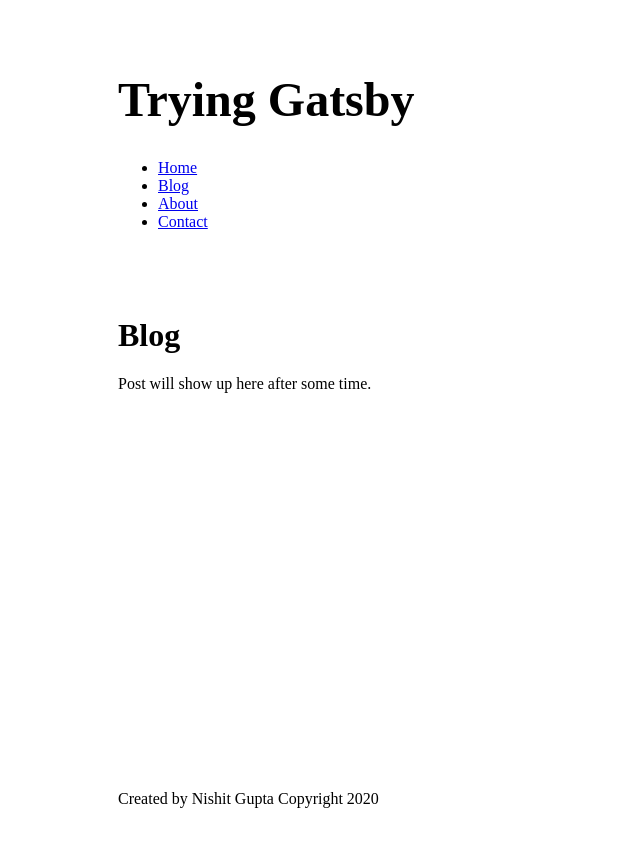
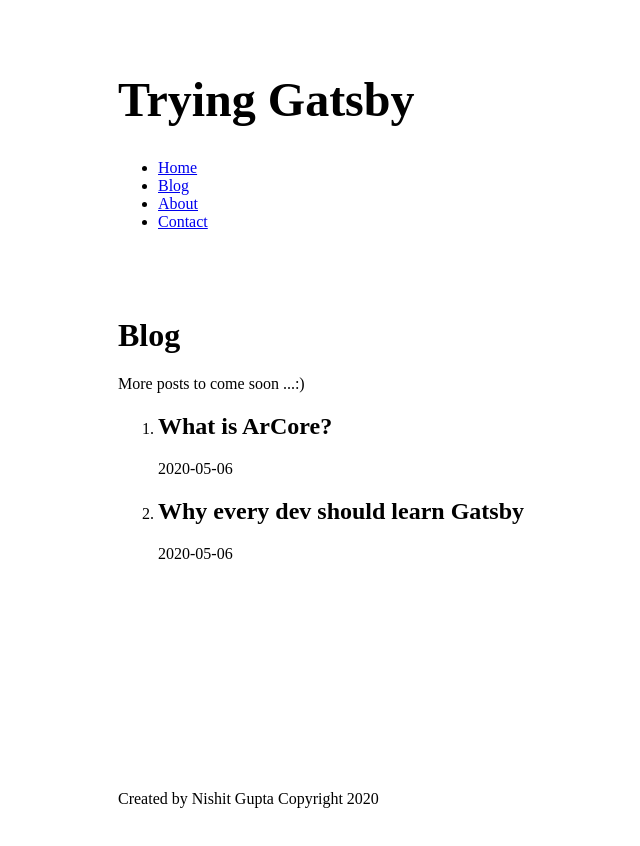
Before and after one commit to nishit-g/gatsby-bootcamp, a Gatsby site: page /blog in a window 1280 px wide. Shown: the whole page, without its empty margins (147-787 px from the left). Built offline with nearby package versions, Linux system fonts and the light colour scheme; Gatsby itself is replaced by a stand-in of ours.

Commit message:
dynamic blog posts

```diff
--- a/gatsby-config.js
+++ b/gatsby-config.js
@@ -15,13 +15,13 @@
   /* Your site config here */
   plugins: [
     'gatsby-plugin-sass',
-    'gatsby-transformer-remark',
     {
       resolve:'gatsby-source-filesystem',
       options: {
         name: `source`,
-        path: `${__dirname}/src/pages/`,
+        path: `${__dirname}/src/`,
       },
     },
+    'gatsby-transformer-remark',
   ],
 }
--- a/src/pages/blog.js
+++ b/src/pages/blog.js
@@ -1,6 +1,6 @@
 import React from "react"
 import Layout from "../components/layout"
-import {graphql, useStaticQuery} from "gatsby"
+import {graphql, useStaticQuery} from 'gatsby'
 
 const BlogPage=() =>{
 
@@ -18,13 +18,20 @@
             }
         }
     `)
-
-    console.log(data)
-
     return(
         <Layout>
             <h1>Blog</h1>
-            <p>Post will show up here after some time.</p>
+            <p>More posts to come soon ...:)</p>
+            <ol>
+                {data.allMarkdownRemark.edges.map((edge) =>{
+                    return(
+                        <li>
+                            <h2>{edge.node.frontmatter.title}</h2>
+                            <p>{edge.node.frontmatter.date}</p>
+                        </li>
+                    )
+                })}
+            </ol>
         </Layout>
     )
 }
```
